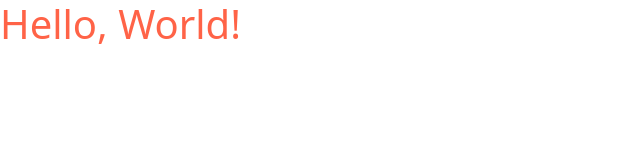
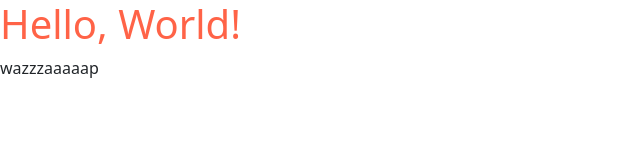
Before and after one commit to FbW-WD-23-E03/uib-eshop, a website built with Parcel: page src/index.html in a window 1280 px wide. Shown: the whole page, without its empty margins (0-640 px from the left). Built offline with nearby package versions, Linux system fonts and the light colour scheme.

Commit message:
johns first commit

```diff
--- a/src/index.html
+++ b/src/index.html
@@ -8,5 +8,6 @@
   </head>
   <body>
     <h1>Hello, World!</h1>
+    wazzzaaaaap
   </body>
 </html>
```
